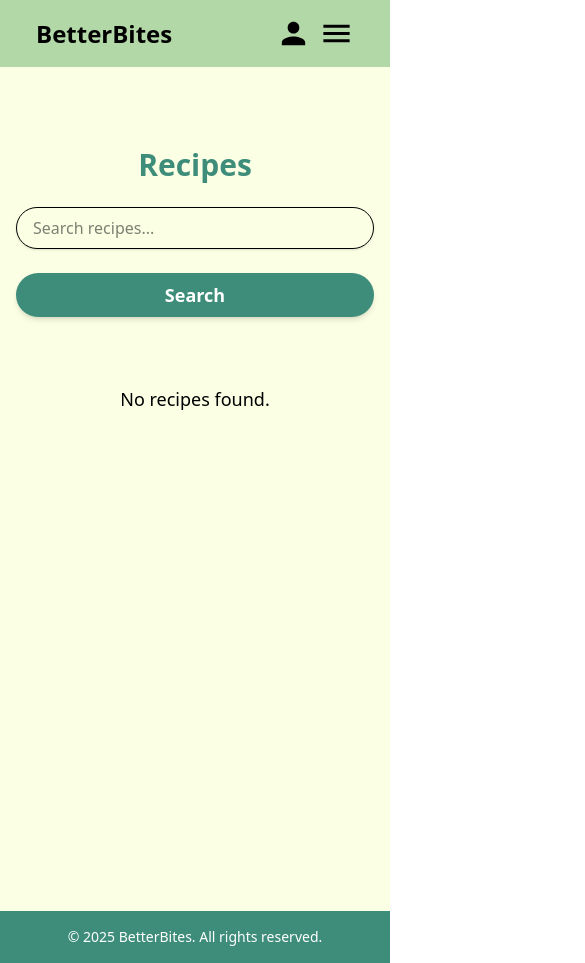
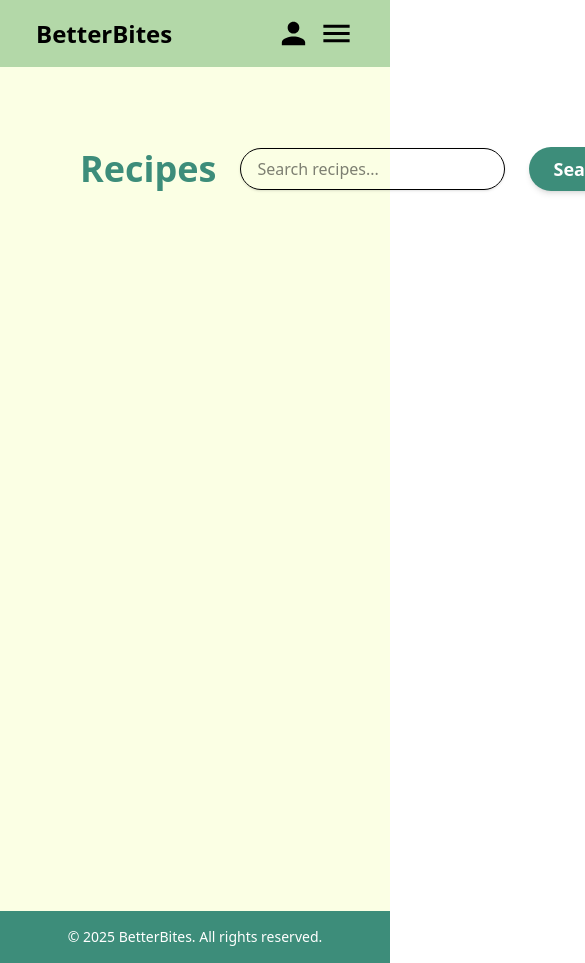
Before and after one commit to ScripterEve/HT11, a React (Vite) app in the folder frontend/: page /recipes in a window 390 px wide. Shown: the top 963 px of the page, 585 px wide, since content can reach past the window. Built offline with nearby package versions, Linux system fonts and the light colour scheme.

Commit message:
fixed recipes page

```diff
--- a/frontend/src/pages/RecipesPage.jsx
+++ b/frontend/src/pages/RecipesPage.jsx
@@ -1,4 +1,5 @@
-import React, { useState, useContext } from "react";
+import React, { useContext, useState } from "react";
+import { BookmarkBorder, Bookmark } from "@mui/icons-material";
 import AuthContext from "../context/authContext";
 import BookmarkBorderIcon from "@mui/icons-material/BookmarkBorder";
 
@@ -32,7 +33,7 @@ function RecipesPage() {
       setLoading(true);
       if (!append) {
         setCurrentQuery(food);
-        setRecipes([]); // Reset recipes when starting a new search
+        setRecipes([]);
       }
       const res = await fetch("http://localhost:3000/api/recipes/ask", {
         method: "POST",
@@ -81,20 +82,18 @@ function RecipesPage() {
   };
 
   return (
-    <div className="min-h-screen pt-10 flex flex-col bg-[#FBFFE4] px-4 md:px-20">
-      <div className="flex flex-col md:flex-row gap-6 items-center py-10">
-        <h2 className="text-3xl md:text-4xl font-bold text-[#3D8D7A] text-center md:text-left">
-          Recipes
-        </h2>
+    <div className="pt-10 flex flex-col bg-[#FBFFE4] min-h-screen">
+      <div className="flex gap-6 items-center py-10 px-20">
+        <h2 className="text-4xl font-bold text-[#3D8D7A]">Recipes</h2>
         <input
           type="text"
           placeholder="Search recipes..."
-          className="py-2 w-full md:w-96 px-4 rounded-full border shadow-sm focus:outline-none focus:ring-2 focus:ring-[#3D8D7A]"
+          className="py-2 w-96 px-4 rounded-full border shadow-sm focus:outline-none focus:ring-2 focus:ring-[#3D8D7A]"
           value={searchInput}
           onChange={(e) => setSearchInput(e.target.value)}
         />
         <button
-          className="bg-[#3D8D7A] cursor-pointer text-white px-6 py-2 rounded-full text-lg font-semibold hover:bg-[#317865] transition-all shadow-md w-full md:w-auto"
+          className="bg-[#3D8D7A] cursor-pointer text-white px-6 py-2 rounded-full text-lg font-semibold hover:bg-[#317865] transition-all shadow-md"
           onClick={() => handleAiRequest(searchInput)}
         >
           Search
@@ -102,45 +101,38 @@ function RecipesPage() {
       </div>
 
       {loading && (
-        <div className="text-center text-lg md:text-xl py-6 text-[#3D8D7A]">
+        <div className="mt-5 text-lg text-[#3D8D7A] font-semibold px-30">
           Loading...
         </div>
       )}
 
-      <div className="py-7">
-        {recipes.length === 0 ? (
-          <p className="text-center text-lg md:text-xl">No recipes found.</p>
-        ) : (
-          <div className="space-y-6">
-            {recipes.map((recipe) => (
+      <div className="grid grid-cols-[repeat(auto-fill,_minmax(320px,_1fr))] gap-6 mt-10 px-20 py-20">
+        {recipes.map((recipe, index) => (
           <div
-                key={recipe.name}
-                className="bg-[#B3D8A8] shadow-md rounded-md cursor-pointer flex flex-col md:flex-row items-start md:items-center justify-between p-6"
+            key={index}
+            className="bg-white shadow-lg rounded-2xl p-6 hover:scale-105 transition-transform duration-300 border border-[#3D8D7A] relative"
           >
-                <div className="flex-1">
-                  <p className="text-lg md:text-xl font-semibold text-black">
-                    {recipe.name}
-                  </p>
-                  <p className="text-gray-600 text-sm md:text-base">
-                    Ingredients: {recipe.ingredients.join(", ")}
-                  </p>
-                  <p className="text-gray-600 text-sm md:text-base mt-3">
-                    Instructions: {recipe.instructions}
-                  </p>
-                </div>
             <button
+              className="absolute top-4 right-4 p-2 cursor-pointer bg-[#3D8D7A] text-white rounded-full hover:bg-[#317865] transition-colors duration-300"
               onClick={() => handleSave(recipe)}
-                  className="text-[#3D8D7A] mt-4 md:mt-0 flex items-center space-x-2"
             >
               <BookmarkBorderIcon />
-                  <span>Save Recipe</span>
             </button>
+
+            <h3 className="text-2xl font-bold text-[#3D8D7A] overflow-hidden mb-2">
+              {recipe.name}
+            </h3>
+            <p className="font-semibold text-[#317865]">Ingredients:</p>
+            <ul className="list-disc pl-5 text-gray-700">
+              {recipe.ingredients.map((ingredient, i) => (
+                <li key={i}>{ingredient}</li>
+              ))}
+            </ul>
+            <p className="font-semibold text-[#317865] mt-3">Instructions:</p>
+            <p className="text-gray-800">{recipe.instructions}</p>
           </div>
         ))}
       </div>
-        )}
-      </div>
-
       {recipes && recipes.length > 0 && (
         <div className="flex justify-center mt-4">
           <button
```
Lines whose indentation alone changed are shown as unchanged.
